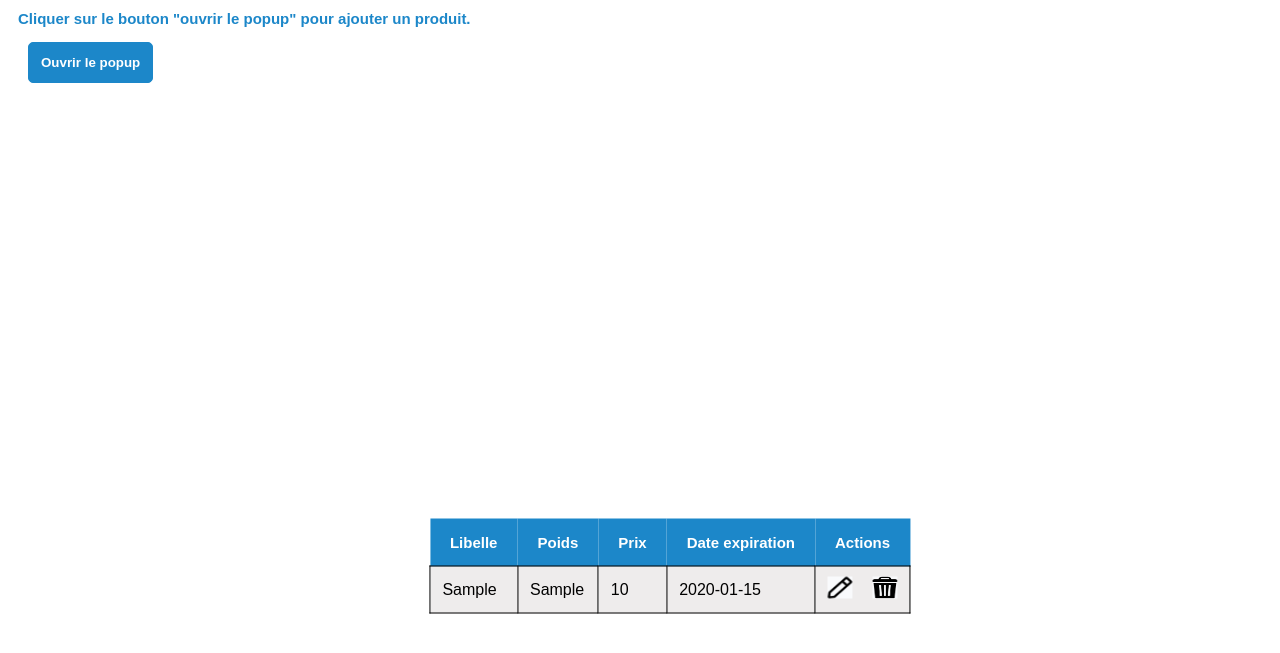
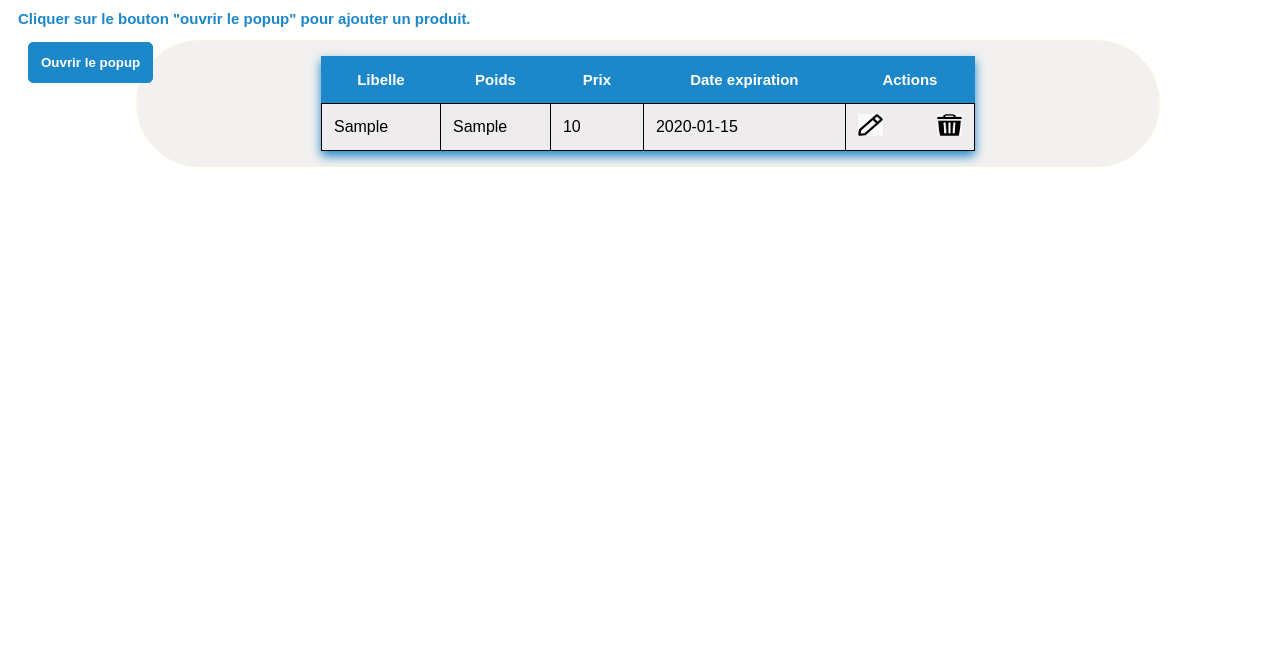
Before and after one commit to Ssada922/ProjetGDPA, a PHP site: page /ajoutProduit.php in a window 1280 px wide. Shown: the top 653 px of the page. Run offline with PHP 8.4, Linux system fonts and the light colour scheme; tables that the repository leaves empty hold one stand-in row (values such as "Sample post"); data that the repository does not hold is empty.

Commit message:
StyleformPupup.css

```diff
--- a/css/StyleformPupup.css
+++ b/css/StyleformPupup.css
@@ -134,6 +134,8 @@ th{
     font-size: 15px;
     font-weight: bold;
     text-align: center;
+    white-space: nowrap;
+
 }
 td {
     border: 1px solid black;
@@ -184,16 +186,18 @@ a.button{
     border-radius: 20px;
 }
 .myTable{
-    position: absolute;
-    top: 50%;
-    left: 50%;
-    transform: translate(-50%, -50%);
-    margin: 70px  30px;
-    margin-top: 13%;
-    border-collapse: collapse;
+    margin: 15px  auto;
+    min-width: 64%;
     background-color: white;
     border-collapse: collapse;
     outline: none;
     z-index: 1;
-    box-shadow: 0 5px 50px white;
+    box-shadow: 0 5px 10px #1c87c9 ;
 }
+#container{
+    background-color: #f3f0f0;
+    min-width: 60%;
+    margin: 1% 10%;
+    border: 1px solid beige;
+    border-radius: 75px;
+}
```
